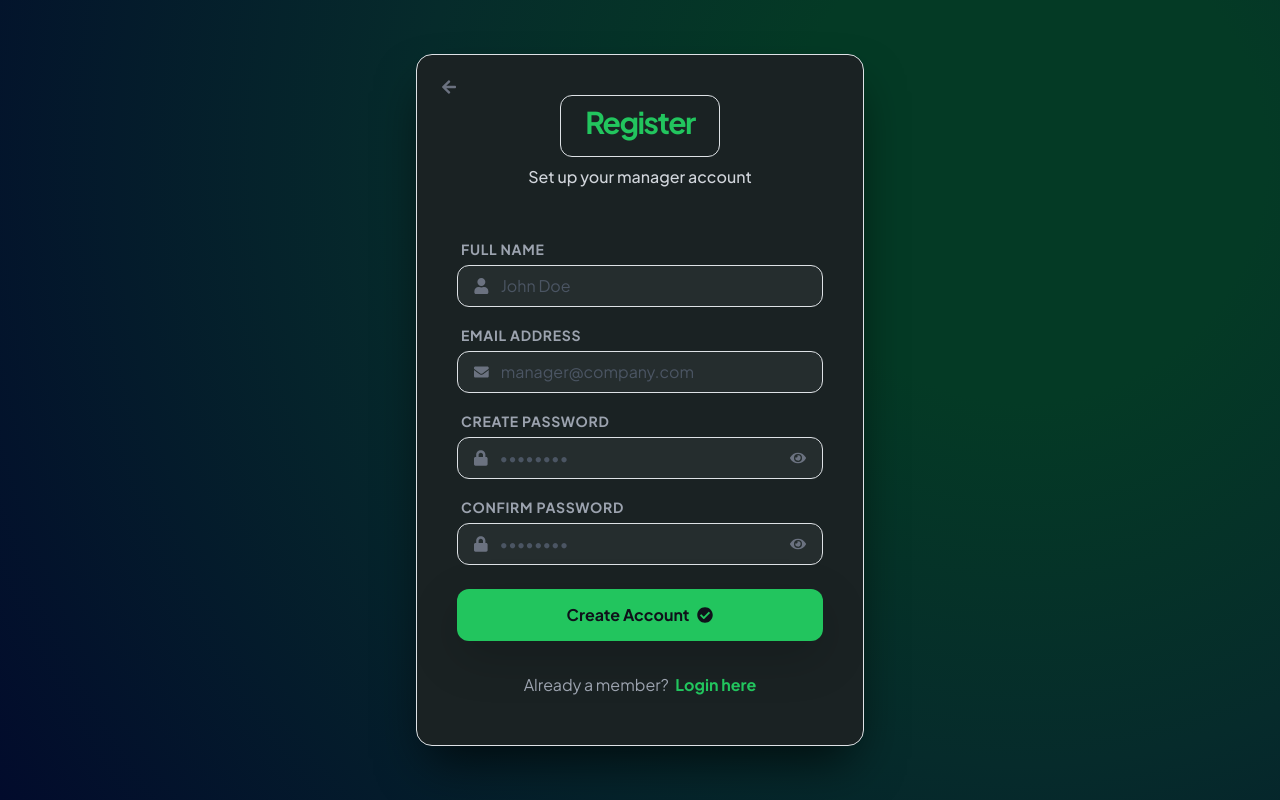
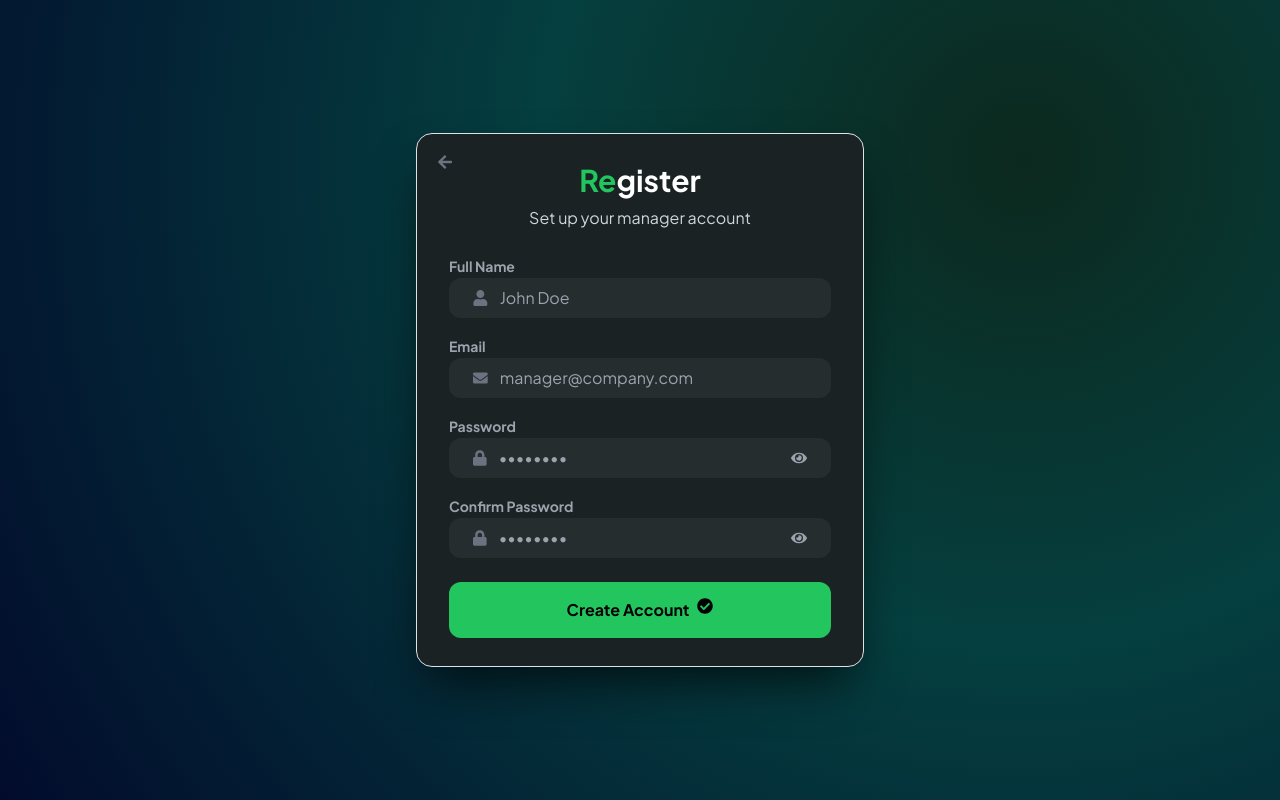
Before and after one commit to Fareeha-3456/FYP-frontend, a React (Create React App) app: page /signup in a window 1280 px wide. Built offline with nearby package versions, Linux system fonts and the light colour scheme.

Commit message:
Update Signup.js

```diff
--- a/src/pages/Signup.js
+++ b/src/pages/Signup.js
@@ -1,5 +1,13 @@
 import React, { useState } from "react";
-import { FaUser, FaEnvelope, FaLock, FaCheckCircle, FaArrowLeft, FaEye, FaEyeSlash } from "react-icons/fa";
+import {
+  FaUser,
+  FaEnvelope,
+  FaLock,
+  FaCheckCircle,
+  FaArrowLeft,
+  FaEye,
+  FaEyeSlash,
+} from "react-icons/fa";
 import { useNavigate } from "react-router-dom";
 
 function Signup() {
@@ -11,10 +19,15 @@ function Signup() {
   const handleSignup = (e) => {
     e.preventDefault();
     setLoading(true);
+
     setTimeout(() => {
       setLoading(false);
-      alert("Account created successfully! Please login.");
-      navigate("/login");
+
+
+      localStorage.setItem("isLoggedIn", "true");
+
+
+      navigate("/dashboard");
     }, 1200);
   };
 
@@ -23,81 +36,73 @@ function Signup() {
       className="min-h-screen flex items-center justify-center p-4 font-['Plus_Jakarta_Sans']"
       style={{
         background:
-          "radial-gradient(circle at 80% 20%, rgba(4, 58, 37, 1) 20%, rgba(6, 43, 43, 1) 50%, rgb(2, 11, 44) 100%)",
+          "linear-gradient(circle at 80% 20%, rgba(4, 58, 37, 1) 20%, rgba(6, 43, 43, 1) 50%, rgb(2, 11, 44) 100%)",
       }}
     >
-      <div className="bg-[#1a2223] rounded-2xl shadow-[0_25px_50px_-12px_rgba(0,0,0,0.7)] px-6 sm:px-8 md:px-10 py-6 sm:py-7 md:py-8 w-full max-w-md border border-white/10 backdrop-blur-md relative">
-        {/* Back button */}
+      <div className="bg-[#1a2223] rounded-2xl shadow-[0_25px_50px_-12px_rgba(0,0,0,0.7)] px-8 py-7 w-full max-w-md border border-white/10 relative">
+
+        {/* Back */}
         <button
-          onClick={() => navigate("/login")}
-          className="absolute top-5 left-4 sm:top-6 sm:left-6 text-gray-500 hover:text-[#22c55e] transition-colors"
+          onClick={() => navigate("/dashboard")}
+          className="absolute top-5 left-5 text-gray-500 hover:text-[#22c55e]"
         >
-          <FaArrowLeft size={16} />
+          <FaArrowLeft />
         </button>
 
         {/* Header */}
-        <div className="text-center mb-5 sm:mb-6 mt-2">
-          <div className="inline-block bg-[#1a2223] px-4 sm:px-6 py-2 rounded-xl mb-2 border border-[#22c55e]/30">
-            <h2 className="text-2xl sm:text-3xl font-black text-white tracking-tighter">
-              <span className="text-[#22c55e]">Register</span>
-            </h2>
-          </div>
-          <p className="text-gray-300 text-sm sm:text-base font-medium">
-            Set up your manager account
-          </p>
+        <div className="text-center mb-6">
+          <h2 className="text-3xl font-black text-white">
+            <span className="text-[#22c55e]">Re</span>gister
+          </h2>
+          <p className="text-gray-300">Set up your manager account</p>
         </div>
 
         {/* Form */}
-        <form onSubmit={handleSignup} className="space-y-3 sm:space-y-4">
-          {/* Full Name */}
-          <div className="space-y-1">
-            <label className="text-xs sm:text-sm font-bold text-gray-400 uppercase tracking-wider ml-1">
-              Full Name
-            </label>
-            <div className="group flex items-center bg-[#252d2e] rounded-xl px-3 sm:px-4 py-2 border border-white/5 focus-within:border-[#22c55e]/50 transition-all">
-              <FaUser className="text-gray-500 text-sm sm:text-base" />
+        <form onSubmit={handleSignup} className="space-y-4">
+
+          {/* Name */}
+          <div>
+            <label className="text-sm text-gray-400 font-bold">Full Name</label>
+            <div className="flex items-center bg-[#252d2e] rounded-xl px-4 py-2">
+              <FaUser className="text-gray-500" />
               <input
                 type="text"
+                required
                 placeholder="John Doe"
-                required
-                className="w-full bg-transparent focus:outline-none text-white placeholder-gray-600 ml-3 text-sm sm:text-base"
+                className="w-full bg-transparent text-white ml-3 outline-none"
               />
             </div>
           </div>
 
           {/* Email */}
-          <div className="space-y-1">
-            <label className="text-xs sm:text-sm font-bold text-gray-400 uppercase tracking-wider ml-1">
-              Email Address
-            </label>
-            <div className="group flex items-center bg-[#252d2e] rounded-xl px-3 sm:px-4 py-2 border border-white/5 focus-within:border-[#22c55e]/50 transition-all">
-              <FaEnvelope className="text-gray-500 text-sm sm:text-base" />
+          <div>
+            <label className="text-sm text-gray-400 font-bold">Email</label>
+            <div className="flex items-center bg-[#252d2e] rounded-xl px-4 py-2">
+              <FaEnvelope className="text-gray-500" />
               <input
                 type="email"
+                required
                 placeholder="manager@company.com"
-                required
-                className="w-full bg-transparent focus:outline-none text-white placeholder-gray-600 ml-3 text-sm sm:text-base"
+                className="w-full bg-transparent text-white ml-3 outline-none"
               />
             </div>
           </div>
 
           {/* Password */}
-          <div className="space-y-1">
-            <label className="text-xs sm:text-sm font-bold text-gray-400 uppercase tracking-wider ml-1">
-              Create Password
-            </label>
-            <div className="group flex items-center bg-[#252d2e] rounded-xl px-3 sm:px-4 py-2 border border-white/5 focus-within:border-[#22c55e]/50 transition-all">
-              <FaLock className="text-gray-500 text-sm sm:text-base" />
+          <div>
+            <label className="text-sm text-gray-400 font-bold">Password</label>
+            <div className="flex items-center bg-[#252d2e] rounded-xl px-4 py-2">
+              <FaLock className="text-gray-500" />
               <input
                 type={showPass ? "text" : "password"}
+                required
                 placeholder="••••••••"
-                required
-                className="w-full bg-transparent focus:outline-none text-white placeholder-gray-600 ml-3 text-sm sm:text-base"
+                className="w-full bg-transparent text-white ml-3 outline-none"
               />
               <button
                 type="button"
                 onClick={() => setShowPass(!showPass)}
-                className="text-gray-500 hover:text-[#22c55e] ml-2"
+                className="text-gray-400 ml-2"
               >
                 {showPass ? <FaEyeSlash /> : <FaEye />}
               </button>
@@ -105,49 +110,37 @@ function Signup() {
           </div>
 
           {/* Confirm Password */}
-          <div className="space-y-1">
-            <label className="text-xs sm:text-sm font-bold text-gray-400 uppercase tracking-wider ml-1">
+          <div>
+            <label className="text-sm text-gray-400 font-bold">
               Confirm Password
             </label>
-            <div className="group flex items-center bg-[#252d2e] rounded-xl px-3 sm:px-4 py-2 border border-white/5 focus-within:border-[#22c55e]/50 transition-all">
-              <FaLock className="text-gray-500 text-sm sm:text-base" />
+            <div className="flex items-center bg-[#252d2e] rounded-xl px-4 py-2">
+              <FaLock className="text-gray-500" />
               <input
                 type={showConfirmPass ? "text" : "password"}
+                required
                 placeholder="••••••••"
-                required
-                className="w-full bg-transparent focus:outline-none text-white placeholder-gray-600 ml-3 text-sm sm:text-base"
+                className="w-full bg-transparent text-white ml-3 outline-none"
               />
               <button
                 type="button"
                 onClick={() => setShowConfirmPass(!showConfirmPass)}
-                className="text-gray-500 hover:text-[#22c55e] ml-2"
+                className="text-gray-400 ml-2"
               >
                 {showConfirmPass ? <FaEyeSlash /> : <FaEye />}
               </button>
             </div>
           </div>
 
+          {/* Submit */}
           <button
             type="submit"
             disabled={loading}
-            className="w-full bg-[#22c55e] hover:bg-[#1eb054] text-[#0f111a] py-3.5 rounded-xl font-black text-base transition-all shadow-lg flex items-center justify-center gap-2 mt-4 disabled:opacity-70"
+            className="w-full bg-[#22c55e] py-3 rounded-xl font-bold text-black mt-4 flex justify-center gap-2"
           >
             {loading ? "Creating Account..." : "Create Account"} <FaCheckCircle />
           </button>
         </form>
-
-        {/* Login Link */}
-        <div className="mt-6 sm:mt-8 text-center">
-          <p className="text-gray-400 text-sm sm:text-base">
-            Already a member?{" "}
-            <button
-              onClick={() => navigate("/login")}
-              className="text-[#22c55e] font-bold hover:underline ml-1"
-            >
-              Login here
-            </button>
-          </p>
-        </div>
       </div>
     </div>
   );
```
